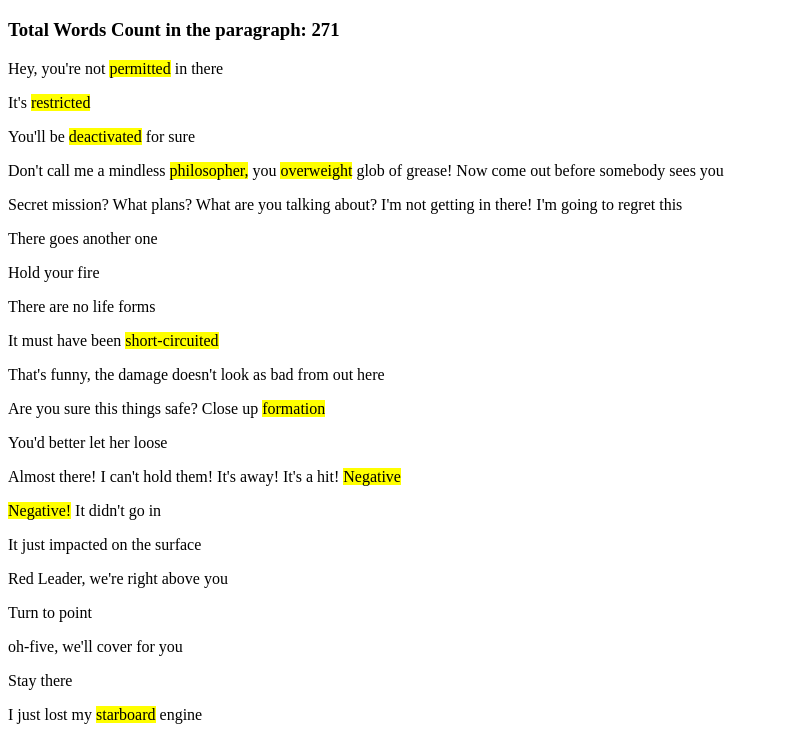
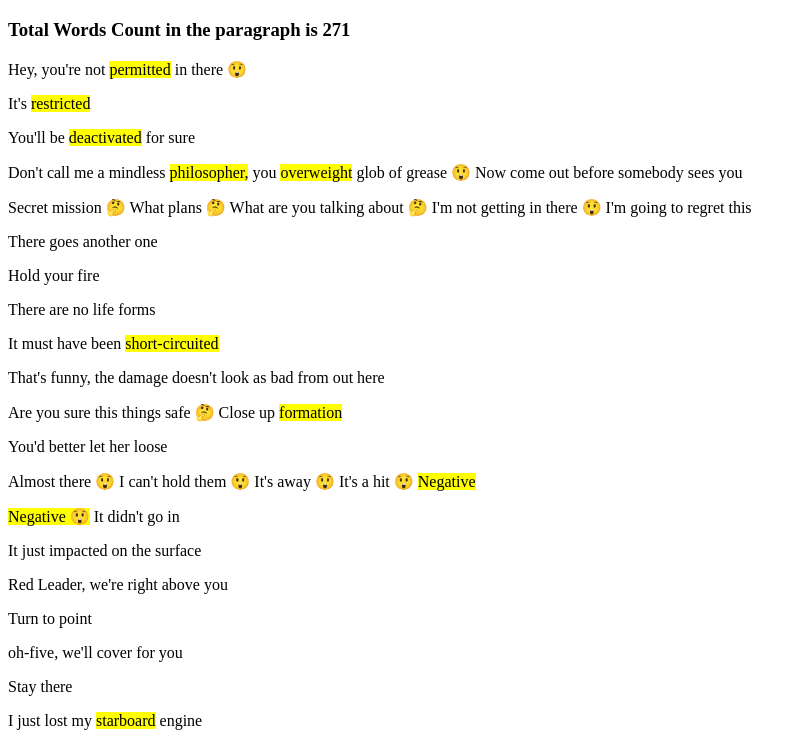
Before and after one commit to asifmrony/JavaScript-Challenges, a plain HTML site: page DOM Exercises 01/index.html in a window 1280 px wide. Shown: the part 61-798 px from the top of the page, without its empty margins (0-806 px from the left). Drawn offline with Linux system fonts and the light colour scheme.

Commit message:
DOM exercise 01 finished

```diff
--- a/DOM Exercises 01/exercise.js
+++ b/DOM Exercises 01/exercise.js
@@ -42,10 +42,10 @@ paragraph.innerHTML = paragraph.innerHTML.split(".").join("</p><p>");
 */
 
 console.log(paragraph);
-var words = paragraph.innerText.split(" ")
+var words = paragraph.innerText.split(" ").length;
 
 var newParagraph = document.createElement('h3');
-newParagraph.innerText = "Total Words Count in the paragraph: " + words.length;
+newParagraph.innerText = `Total Words Count in the paragraph is ${words}`;
 
 document.body.insertBefore(newParagraph, paragraph);
 /*
@@ -53,3 +53,8 @@ document.body.insertBefore(newParagraph, paragraph);
   -----------
   Replace all question marks (?) with thinking faces (🤔) and exclamation marks (!) with astonished faces (😲)
 */
+
+Array.from(document.querySelectorAll('p'))
+    .forEach(p => {
+    p.innerHTML = p.innerHTML.replace(/\?/g, ' 🤔').replace(/\!/g, ' 😲');
+})
--- a/DOM Exercises 01/index.html
+++ b/DOM Exercises 01/index.html
@@ -6,7 +6,7 @@
 </head>
 <body>
     <h1>Heading</h1>
-<p>Hey, you're not permitted in there. It's restricted. You'll be deactivated for sure.. Don't call me a mindless philosopher, you overweight glob of grease! Now come out before somebody sees you. Secret mission? What plans? What are you talking about? I'm not getting in there! I'm going to regret this. There goes another one. Hold your fire. There are no life forms. It must have been short-circuited. That's funny, the damage doesn't look as bad from out here. Are you sure this things safe?
+<p>Hey, you're not permitted in there!. It's restricted. You'll be deactivated for sure.. Don't call me a mindless philosopher, you overweight glob of grease! Now come out before somebody sees you. Secret mission? What plans? What are you talking about? I'm not getting in there! I'm going to regret this. There goes another one. Hold your fire. There are no life forms. It must have been short-circuited. That's funny, the damage doesn't look as bad from out here. Are you sure this things safe?
 
 Close up formation. You'd better let her loose. Almost there! I can't hold them! It's away! It's a hit! Negative. Negative! It didn't go in. It just impacted on the surface. Red Leader, we're right above you. Turn to point... oh-five, we'll cover for you. Stay there... I just lost my starboard engine. Get set to make your attack run.
 
```
